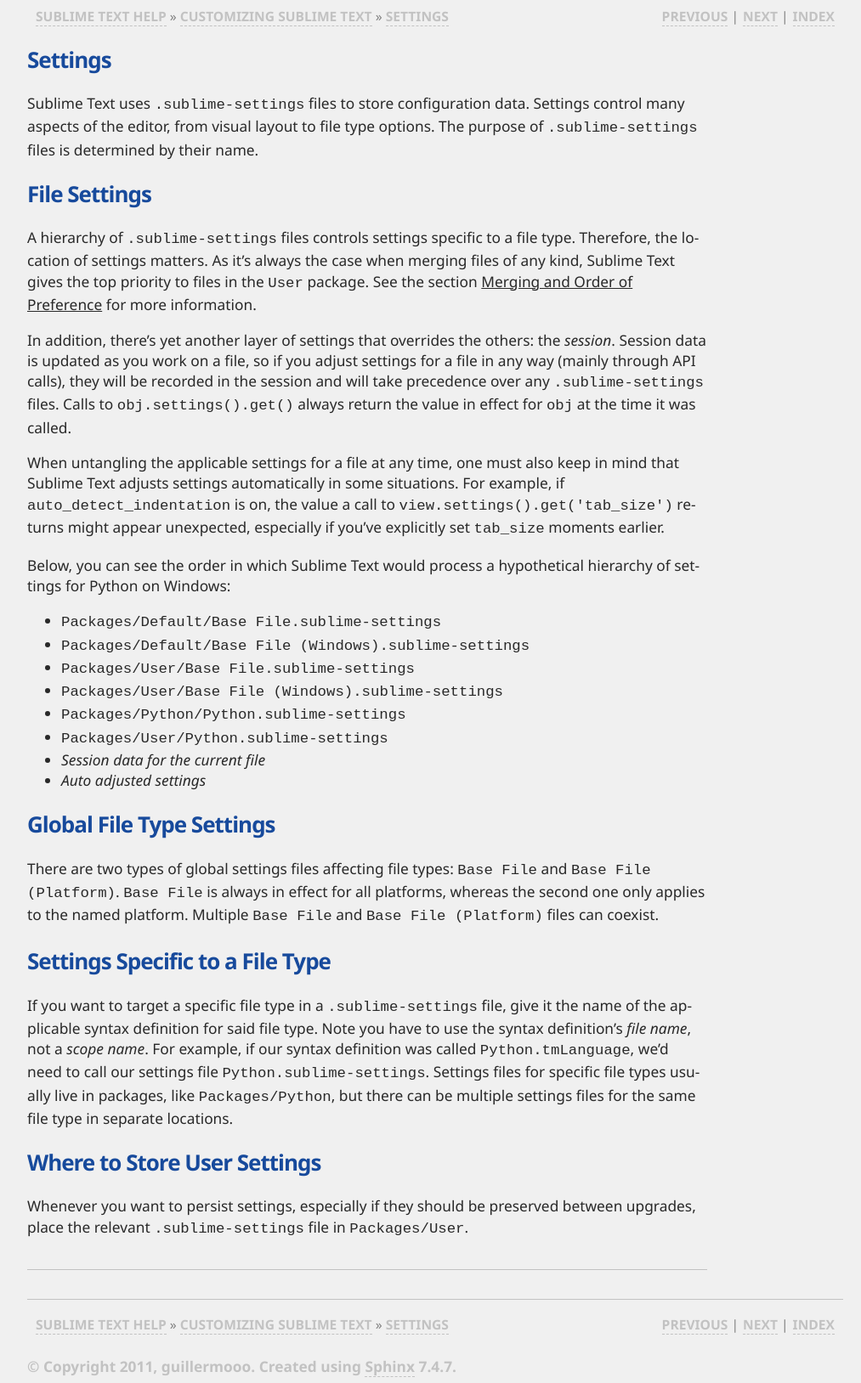
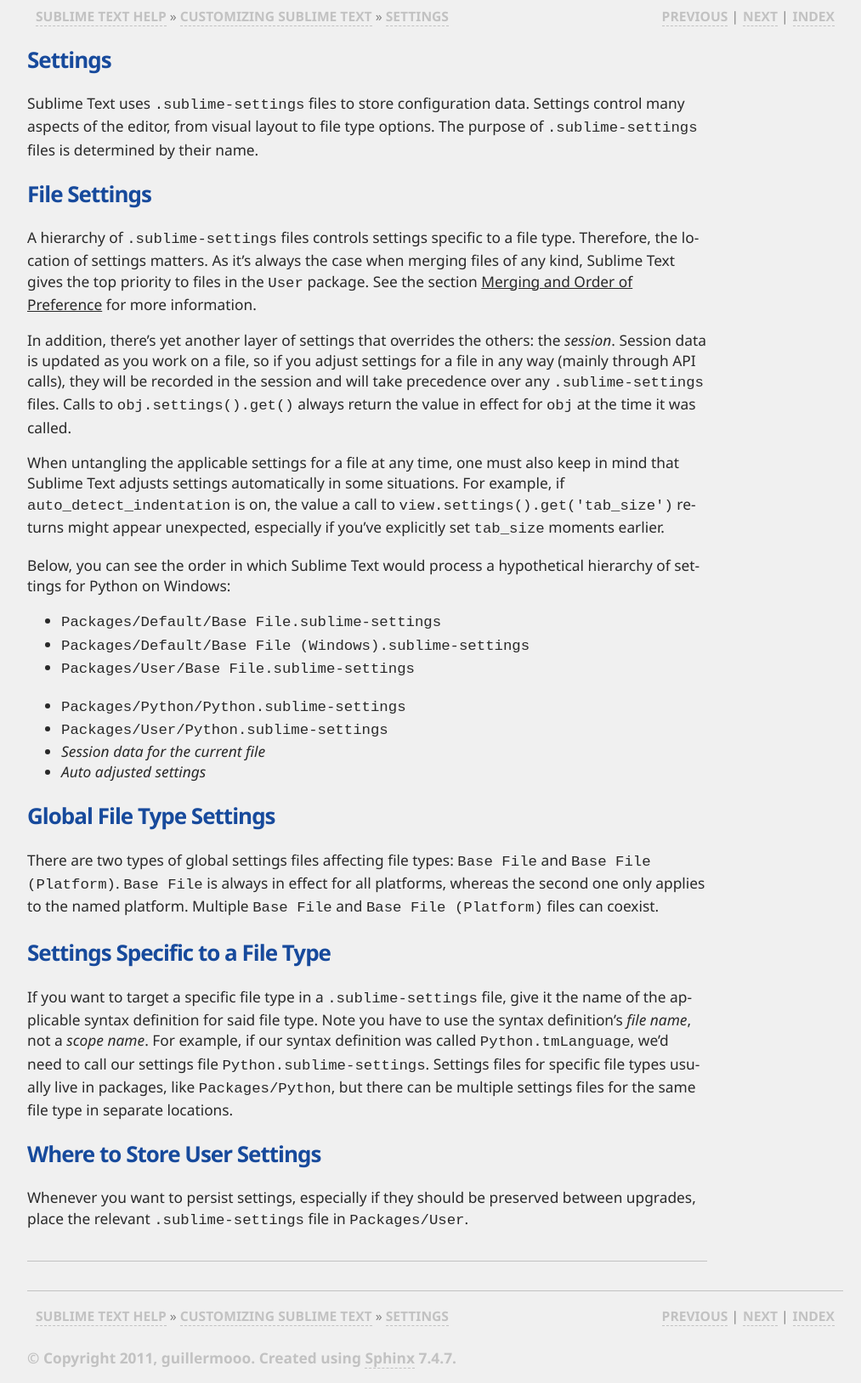
Before and after one commit to guillermooo/sublime-undocs, a Sphinx documentation site: the page built from source/customization/settings.rst, in a window 1280 px wide. Shown: the whole page at 85% size, without its empty margins (128-1141 px from the left). Built offline with Sphinx 7.4.7, drawn with Linux system fonts in a browser that asks for light colours.

Commit message:
Revised settings.rst.

```diff
--- a/source/customization/settings.rst
+++ b/source/customization/settings.rst
@@ -37,7 +37,7 @@
 - :file:`Packages/Default/Base File.sublime-settings`
 - :file:`Packages/Default/Base File (Windows).sublime-settings`
 - :file:`Packages/User/Base File.sublime-settings`
-- :file:`Packages/User/Base File (Windows).sublime-settings`
+.. - :file:`Packages/User/Base File (Windows).sublime-settings`
 - :file:`Packages/Python/Python.sublime-settings`
 - :file:`Packages/User/Python.sublime-settings`
 - *Session data for the current file*
```
